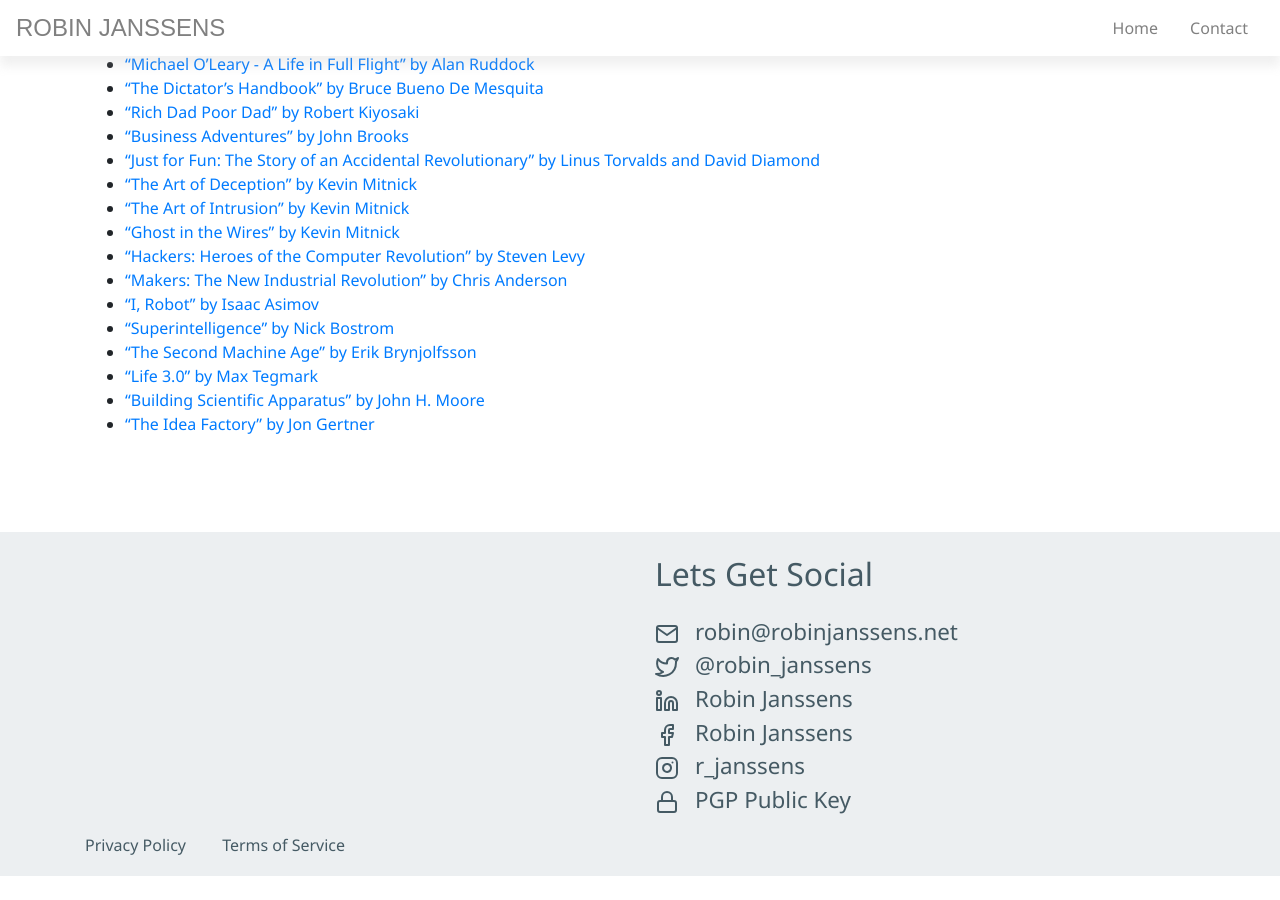
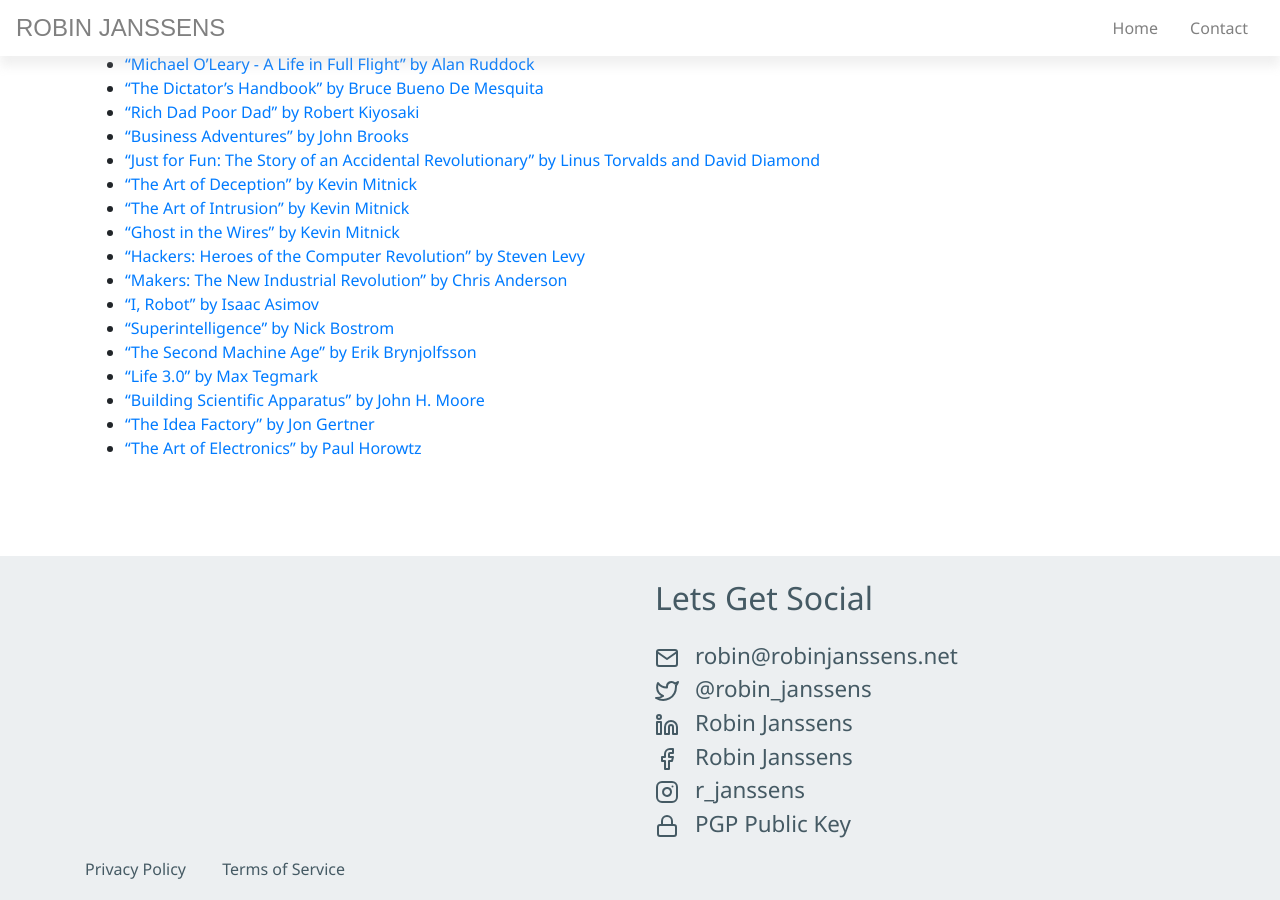
Before and after one commit to robinjanssens/robinjanssens.net, a Jekyll site: the page built from pages/wishlist.md, in a window 1280 px wide and 900 px high, scrolled down 4189 px. Built offline with Jekyll 4.4.1, drawn with Linux system fonts in a browser that asks for light colours; nearby versions of some CDN libraries; some web fonts are replaced; comment, search, counter and statistics services are not loaded; before the commit the page ends 5065 px from its top, so only the background shows below that.

Commit message:
added the art of electronics to wishlist

```diff
--- a/pages/wishlist.md
+++ b/pages/wishlist.md
@@ -199,3 +199,4 @@
 - ["Life 3.0" by Max Tegmark](https://partner.bol.com/click/click?p=2&t=url&s=1033787&f=TXL&url=https%3A%2F%2Fwww.bol.com%2Fbe%2Ff%2Flife-3-0%2F9200000074627651%2F&name=Life%203.0%2C%20Max%20Tegmark)
 - ["Building Scientific Apparatus" by John H. Moore](https://partner.bol.com/click/click?p=2&t=url&s=1033787&f=TXL&url=https%3A%2F%2Fwww.bol.com%2Fbe%2Ff%2Fbuilding-scientific-apparatus%2F35318196%2F&name=Building%20Scientific%20Apparatus%2C%20John%20H.%20Moore)
 - ["The Idea Factory" by Jon Gertner](https://partner.bol.com/click/click?p=2&t=url&s=1033787&f=TXL&url=https%3A%2F%2Fwww.bol.com%2Fbe%2Ff%2Fthe-idea-factory%2F37493882%2F&name=The%20Idea%20Factory%2C%20Jon%20Gertner)
+- ["The Art of Electronics" by Paul Horowtz](https://partner.bol.com/click/click?p=2&t=url&s=1033787&f=TXL&url=https%3A%2F%2Fwww.bol.com%2Fbe%2Ff%2Fthe-art-of-electronics%2F34493290%2F&name=The%20Art%20of%20Electronics)
```
